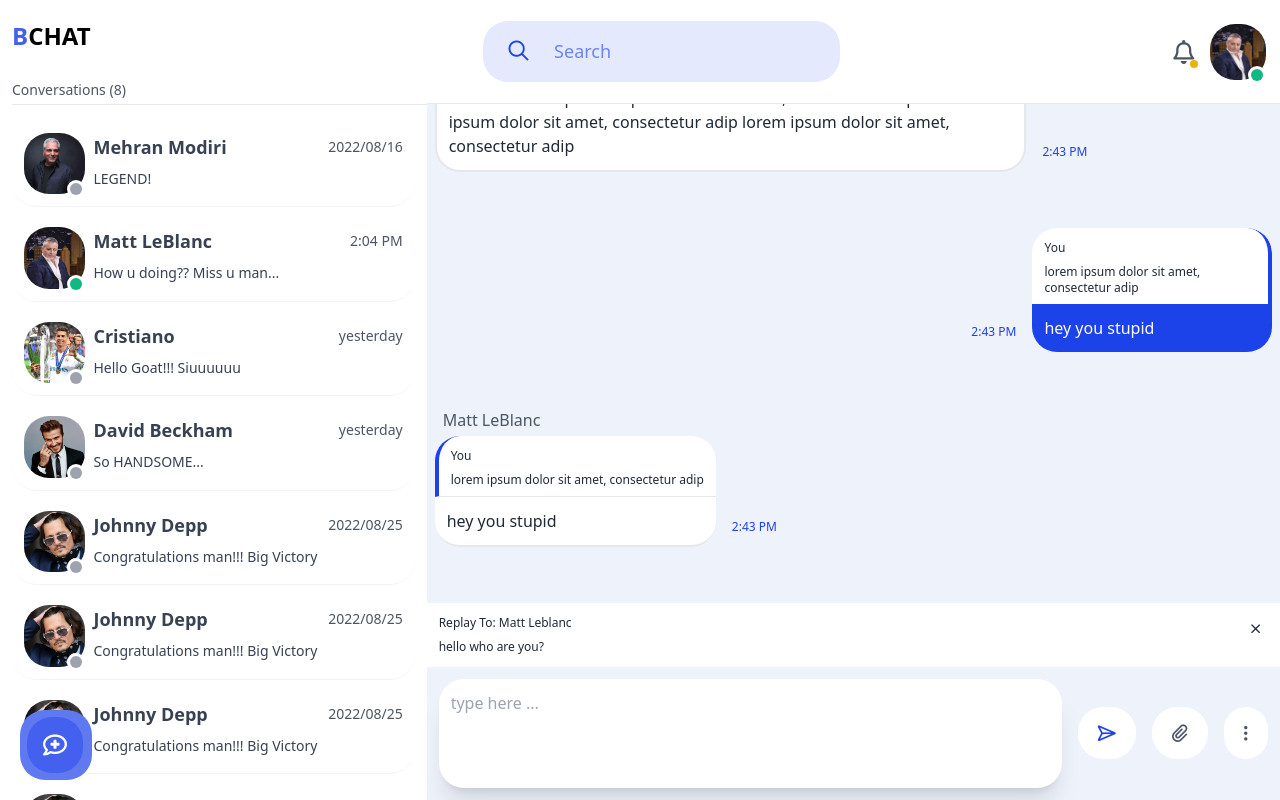
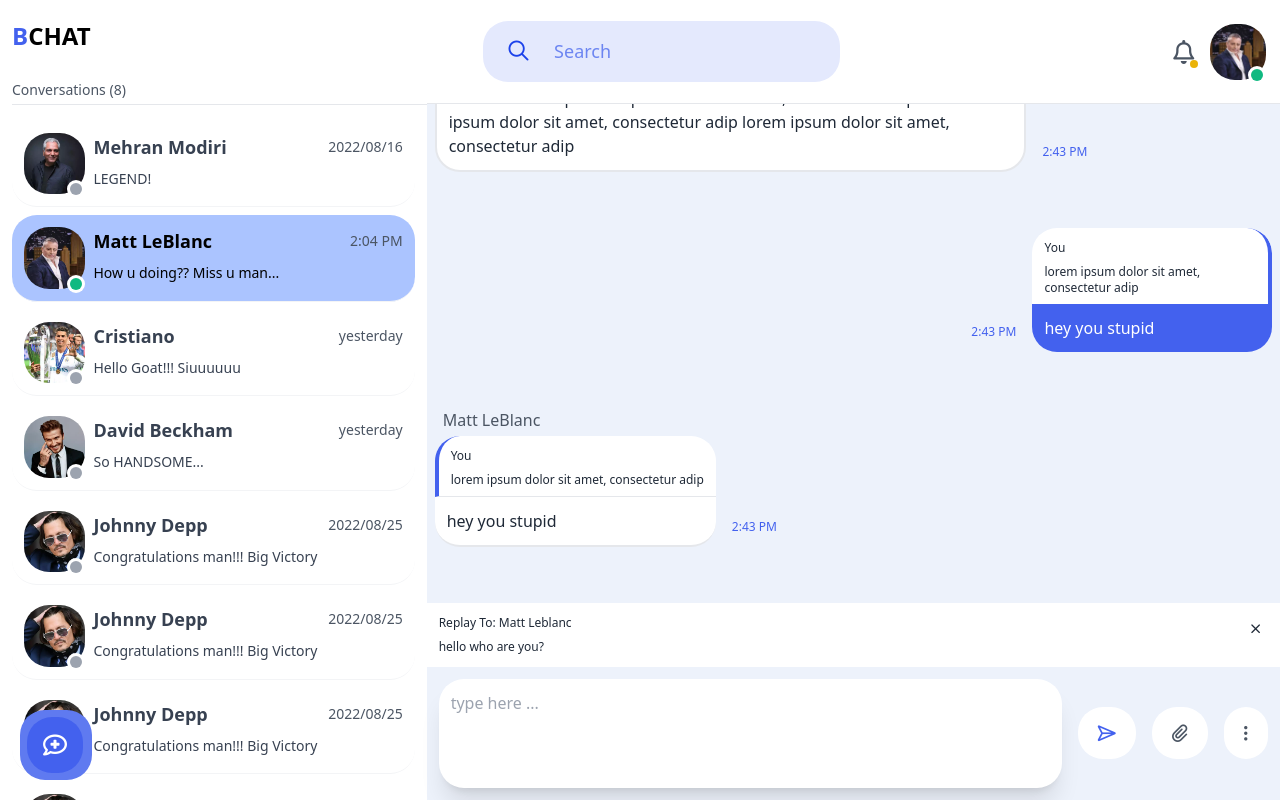
Before and after one commit to alizs10/b-chat-react-app, a React (Create React App) app: page / in a window 1280 px wide. Built offline with nearby package versions, Linux system fonts and the light colour scheme.

Commit message:
fix: colors

```diff
--- a/src/components/Chat/Bubble.js
+++ b/src/components/Chat/Bubble.js
@@ -40,7 +40,7 @@ function Bubble() {
             </div>
             <div className='flex items-end gap-x-2 mb-3'>
                 <span className="text-xs flex gap-x-4">
-                    <span className="text-[#1C42EA]">2:43 PM</span>
+                    <span className="text-[#4361ee]">2:43 PM</span>
                 </span>
             </div>
         </div>
--- a/src/components/Chat/BubbleWithReplay.js
+++ b/src/components/Chat/BubbleWithReplay.js
@@ -27,7 +27,7 @@ function BubbleWithReplay() {
                 <span className="text-gray-600 ml-2">Matt LeBlanc</span>
 
                 <div onMouseOver={() => handleMouseOver()} onMouseLeave={() => handleMouseLeave()} className="flex flex-col bg-white border-b-2 border-gray-200 rounded-corners w-full text-gray-800 text-base">
-                    <div className="flex flex-col gap-y-2 border-l-4 rounded-t-[25px] border-l-[#1C42EA] pl-3 pt-3 px-3 pb-2 border-b text-xs">
+                    <div className="flex flex-col gap-y-2 border-l-4 rounded-t-[25px] border-l-[#4361ee] pl-3 pt-3 px-3 pb-2 border-b text-xs">
                     <span>You</span>
                     <span>lorem ipsum dolor sit amet, consectetur adip</span>
                     </div>
@@ -39,7 +39,7 @@ function BubbleWithReplay() {
             </div>
             <div className='flex items-end gap-x-2 mb-3'>
                 <span className="text-xs flex gap-x-4">
-                    <span className="text-[#1C42EA]">2:43 PM</span>
+                    <span className="text-[#4361ee]">2:43 PM</span>
                 </span>
             </div>
         </div>
--- a/src/components/Chat/ChatInput.js
+++ b/src/components/Chat/ChatInput.js
@@ -5,7 +5,7 @@ function ChatInput() {
     <div className="row-span-1 flex gap-x-4 items-center p-3">
       <textarea type="text" className='p-3 resize-none bg-white shadow-xl h-full w-4/5 rounded-corners focus:outline-none placeholder:text-gray-400 text-gray-800 input-focus transition-all duration-300' placeholder='type here ...' />
       <span className='cursor-pointer py-3 px-5 rounded-corners bg-white flex-center'>
-        <i className="fa-regular fa-paper-plane-top text-[#1C42EA] text-lg"></i>
+        <i className="fa-regular fa-paper-plane-top text-[#4361ee] text-lg"></i>
       </span>
       <span className='cursor-pointer py-3 px-5 rounded-corners bg-white flex-center'>
         <i className="fa-regular fa-paperclip text-gray-600 text-lg"></i>
--- a/src/components/Chat/MyBubble.js
+++ b/src/components/Chat/MyBubble.js
@@ -30,11 +30,11 @@ function MyBubble() {
             <div className='flex items-end gap-x-2 mb-3'>
                 <span className="text-xs flex gap-x-4">
 
-                    <span className="text-[#1C42EA]">2:43 PM</span>
+                    <span className="text-[#4361ee]">2:43 PM</span>
                 </span>
             </div>
             <div className="relative w-fit max-w-[70%]">
-            <div onMouseOver={() => handleMouseOver()} onMouseLeave={() => handleMouseLeave()} className="bg-[#1C42EA] p-3 rounded-corners w-full text-white text-base">
+            <div onMouseOver={() => handleMouseOver()} onMouseLeave={() => handleMouseLeave()} className="bg-[#4361ee] p-3 rounded-corners w-full text-white text-base">
                 Hey
             </div>
                 {replayBtnVisibility && (<Replay setReplayBtnVisibility={setReplayBtnVisibility} replayRemover={replayRemover} replayBtnRef={replayBtnRef} />)}
--- a/src/components/Chat/MyBubbleWithReplay.js
+++ b/src/components/Chat/MyBubbleWithReplay.js
@@ -25,17 +25,17 @@ function MyBubbleWithReplay() {
         <div className="self-end mr-2 flex justify-end gap-x-4 items-end ">
             <div className='flex items-end gap-x-2 mb-3'>
                 <span className="text-xs flex gap-x-4">
-                    <span className="text-[#1C42EA]">2:43 PM</span>
+                    <span className="text-[#4361ee]">2:43 PM</span>
                 </span>
             </div>
             <div className='relative flex flex-col gap-y-1 w-fit max-w-[70%]'>
 
                 <div onMouseOver={() => handleMouseOver()} onMouseLeave={() => handleMouseLeave()} className="flex flex-col rounded-corners w-full text-white text-base overflow-hidden">
-                    <div className="flex flex-col gap-y-2  pl-3 pt-3 px-3 pb-2 text-xs bg-white border-r-4 border-r-[#1C42EA] rounded-tr-[25px] text-gray-800">
+                    <div className="flex flex-col gap-y-2  pl-3 pt-3 px-3 pb-2 text-xs bg-white border-r-4 border-r-[#4361ee] rounded-tr-[25px] text-gray-800">
                         <span>You</span>
                         <span>lorem ipsum dolor sit amet, consectetur adip</span>
                     </div>
-                    <span className="p-3 bg-[#1C42EA]">hey you stupid</span>
+                    <span className="p-3 bg-[#4361ee]">hey you stupid</span>
                 </div>
 
                 {replayBtnVisibility && (<Replay setReplayBtnVisibility={setReplayBtnVisibility} replayRemover={replayRemover} replayBtnRef={replayBtnRef} />)}
--- a/src/components/Sidebar/Conversation.js
+++ b/src/components/Sidebar/Conversation.js
@@ -1,8 +1,8 @@
 import React from 'react'
 
-function Conversation({ username, last_message, date, avatar, status }) {
+function Conversation({ username, last_message, date, avatar, status, active = false }) {
     return (
-        <li className='cursor-pointer transition-all duration-300 hover:bg-gray-100 border-b border-gray-100 flex gap-2 w-full p-3 rounded-corners text-gray-700'>
+        <li className={`cursor-pointer transition-all duration-300 ${active ? 'bg-[#abc4ff] ' : 'hover:bg-gray-100 text-gray-700'} border-b border-gray-100 flex gap-2 w-full p-3 rounded-corners `}>
             <div className='relative cursor-pointer w-16'>
                 <img className='rounded-corners w-full' src={avatar} />
                 <span className='absolute -bottom-1 -right-0 bg-white p-[3px] flex-center rounded-full'>
--- a/src/components/Sidebar/Conversations.js
+++ b/src/components/Sidebar/Conversations.js
@@ -9,7 +9,7 @@ function Conversations() {
             <span className="bg-white/80 z-20 sticky top-0 block text-sm text-gray-600 pb-1 border-b border-gray-200">Conversations (8)</span>
             <ul className='mt-2 flex flex-col gap-y-2 pb-3 mr-3'>
                 <Conversation status={false} last_message="LEGEND!" username="Mehran Modiri" date="2022/08/16" avatar="assets/images/user-profile-5.webp" />
-                <Conversation status={true} last_message="How u doing?? Miss u man..." username="Matt LeBlanc" date="2:04 PM" avatar="assets/images/user-profile-1.webp" />
+                <Conversation status={true} active={true} last_message="How u doing?? Miss u man..." username="Matt LeBlanc" date="2:04 PM" avatar="assets/images/user-profile-1.webp" />
                 <Conversation status={false} last_message="Hello Goat!!! Siuuuuuu" username="Cristiano" date="yesterday" avatar="assets/images/user-profile-2.webp" />
                 <Conversation status={false} last_message="So HANDSOME..." username="David Beckham" date="yesterday" avatar="assets/images/user-profile-3.webp" />
                 <Conversation status={false} last_message="Congratulations man!!! Big Victory" username="Johnny Depp" date="2022/08/25" avatar="assets/images/user-profile-4.webp" />
```
